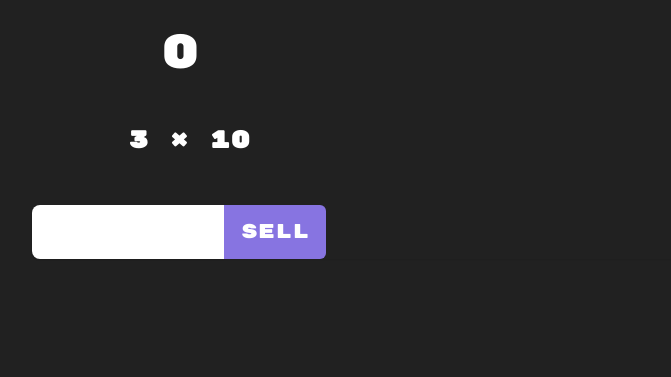
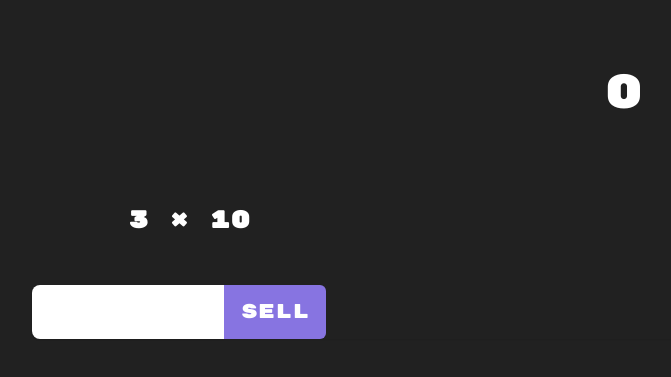
Before and after one commit to artemkaFismat/Math-Contest, a plain HTML site: page index.html in a window 1280 px wide. Shown: the part 79-456 px from the top of the page, without its empty margins (0-671 px from the left). Drawn offline with nearby package versions, Linux system fonts and the light colour scheme.

Commit message:
Update index.html

```diff
--- a/index.html
+++ b/index.html
@@ -18,6 +18,10 @@
         header, #score, #question, #button {
             font-family: 'Rubik Mono One'
         }
+        #score, #question {
+            display: inline-block;
+            text-align: center;
+        }
     </style>
 </head>
 <body>
@@ -25,12 +29,13 @@
         <div class="text-3xl ml-8 mt-10 text-[#8774E1]">Math Contest</div>
     </header>
 
-    <div class="mb-12">
-        <span class="text-5xl ml-40 mt-10" id="score">0</span>
+    <div class="mb-12 flex justify-center">
+        <!--ml-40-->
+        <span class="text-5xl mt-10 mr-8" id="score">0</span>
     </div>
 
     <main>
-        <span class="text-2xl ml-32 mt-10 font-semibold" id="question"></span>
+        <span class="text-2xl ml-32 mt-10 font-semibold flex justify-center" id="question"></span>
 
         <div class="mt-12 ml-8">
             <label for="hs-trailing-button-add-on" class="sr-only">Label</label>
```
